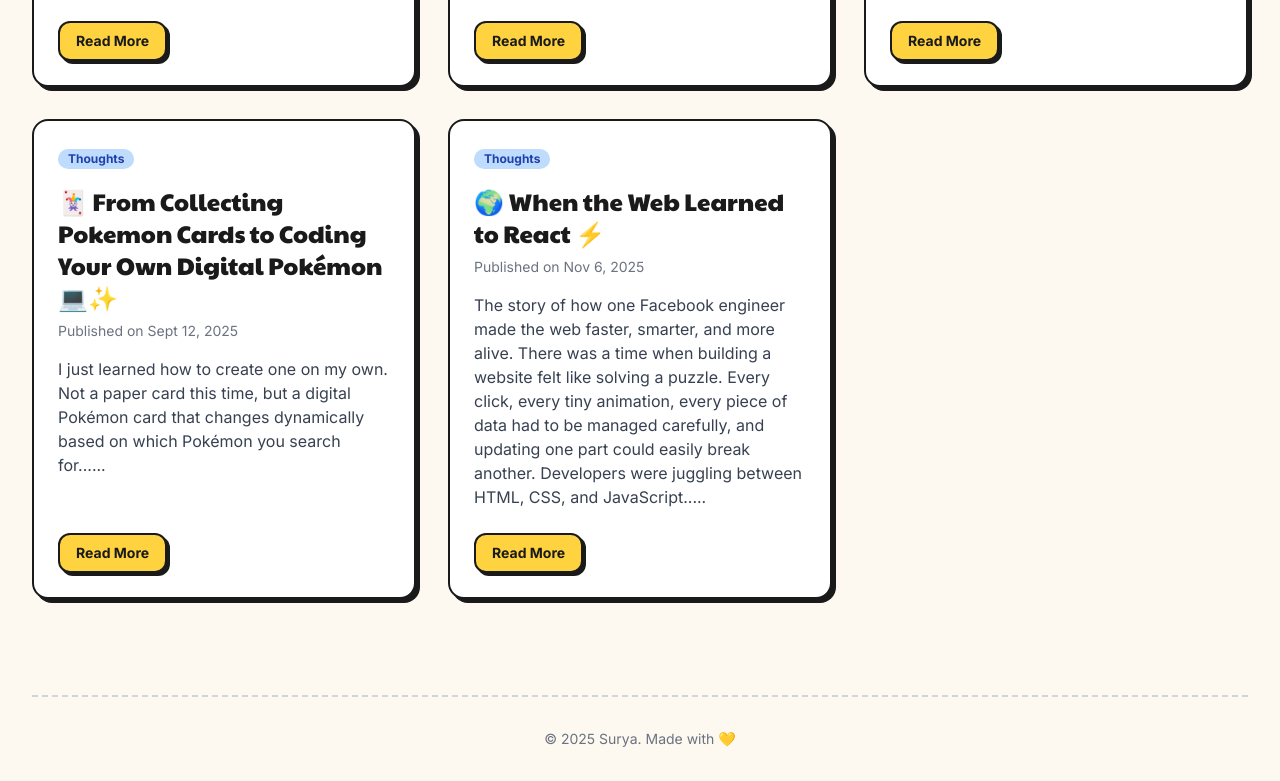
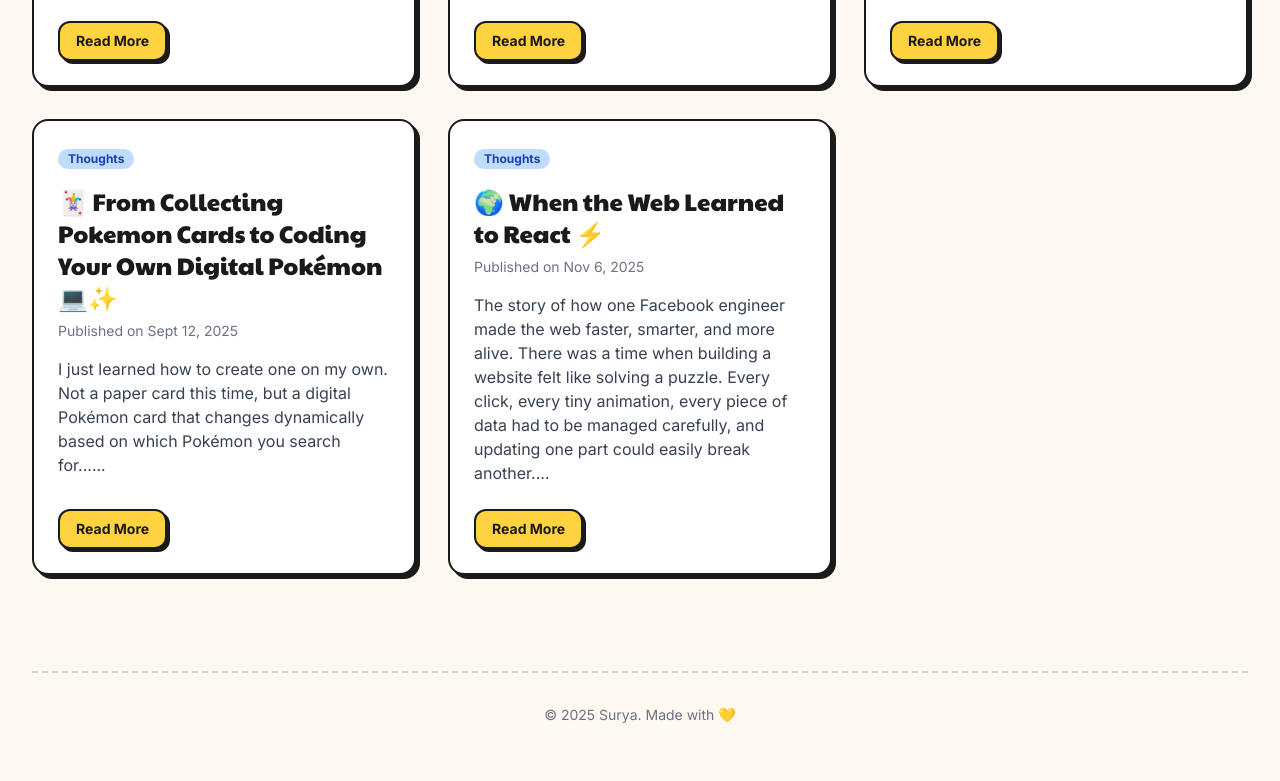
Before and after one commit to Pranav3782/Surya, a plain HTML site: page blog.html in a window 1280 px wide. Shown: the part 1617-2398 px from the top of the page. After the commit the page ends 2374 px from the top, so only its background shows below. Drawn offline with nearby package versions, Linux system fonts and the light colour scheme.

Commit message:
changed the des in react post

```diff
--- a/blog.html
+++ b/blog.html
@@ -175,7 +175,7 @@
                         </div>
                         <h3 class="text-2xl font-heading mb-2">🌍 When the Web Learned to React ⚡</h3>
                         <p class="text-gray-500 text-sm mb-4">Published on Nov 6, 2025</p>
-                        <p class="text-gray-700 flex-grow">The story of how one Facebook engineer made the web faster, smarter, and more alive. There was a time when building a website felt like solving a puzzle. Every click, every tiny animation, every piece of data had to be managed carefully, and updating one part could easily break another. Developers were juggling between HTML, CSS, and JavaScript.....</p>
+                        <p class="text-gray-700 flex-grow">The story of how one Facebook engineer made the web faster, smarter, and more alive. There was a time when building a website felt like solving a puzzle. Every click, every tiny animation, every piece of data had to be managed carefully, and updating one part could easily break another....</p>
                         <a href="hhttps://medium.com/@surya.nallagonda123/when-the-web-learned-to-react-38d2aa1004fc" class="custom-btn font-bold py-2 px-4 mt-6 self-start text-sm" target="_blank">Read More</a>
                     </div>
                 </div>
```
